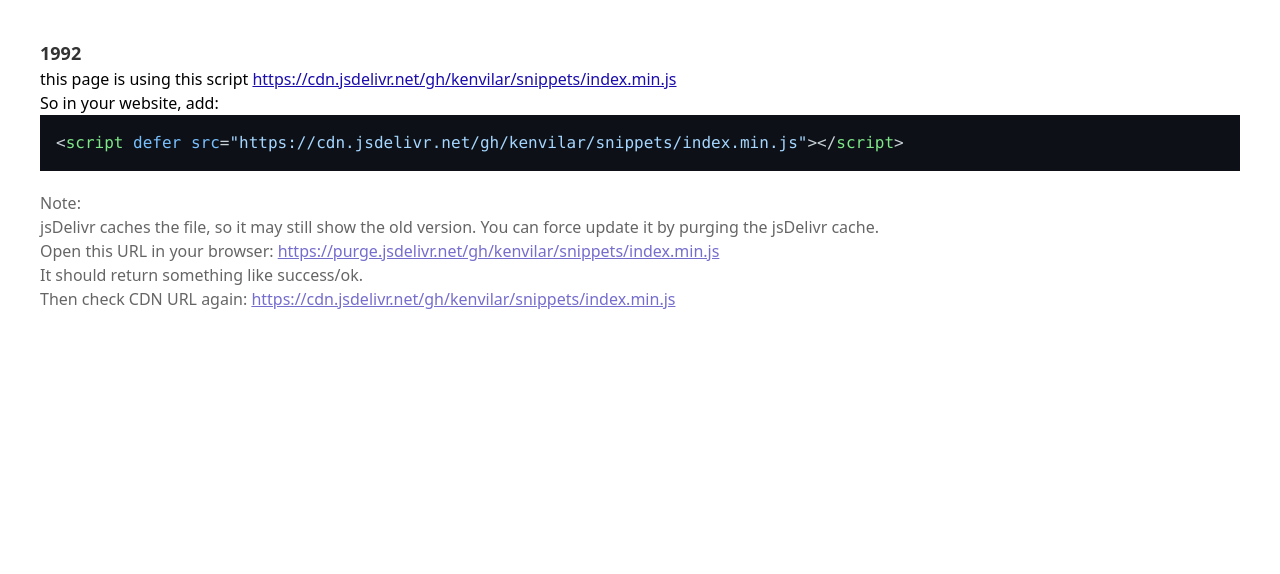
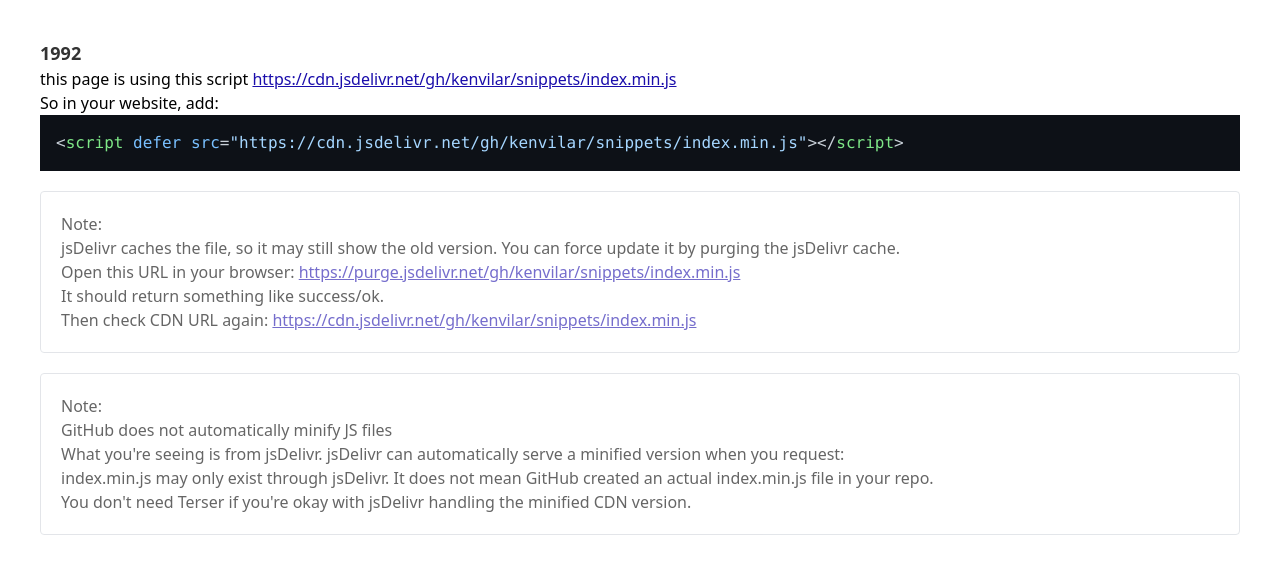
Before and after one commit to kenvilar/snippets, a plain HTML site: page index.html in a window 1280 px wide. Drawn offline with nearby package versions, Linux system fonts and the light colour scheme.

Commit message:
Add additional notes on jsDelivr and GitHub minification in index.html

```diff
--- a/index.html
+++ b/index.html
@@ -24,7 +24,7 @@
 
         <pre><code class="language-html">&lt;script defer src="https://cdn.jsdelivr.net/gh/kenvilar/snippets/index.min.js"&gt;&lt;/script&gt;</code></pre>
 
-        <div class="opacity-[0.6] mt-[20px]">
+        <div class="opacity-[0.6] mt-[20px] border border-gray-300 rounded p-[20px]">
           Note: <br />
           jsDelivr caches the file, so it may still show the old version. You can force update it by purging the
           jsDelivr cache. <br />
@@ -38,6 +38,16 @@
           Then check CDN URL again: <a href="https://cdn.jsdelivr.net/gh/kenvilar/snippets/index.min.js" target="_blank"
             rel="noopener noreferrer">https://cdn.jsdelivr.net/gh/kenvilar/snippets/index.min.js</a>
         </div>
+
+        <div class="opacity-[0.6] mt-[20px] border border-gray-300 rounded p-[20px]">
+          Note: <br />
+          GitHub does not automatically minify JS files <br />
+          What you're seeing is from jsDelivr. jsDelivr can automatically serve a minified version when you request:
+          <br />
+          index.min.js may only exist through jsDelivr. It does not mean GitHub created an actual index.min.js file in
+          your repo. <br />
+          You don't need Terser if you're okay with jsDelivr handling the minified CDN version.
+        </div>
       </div>
     </div>
   </section>
```
